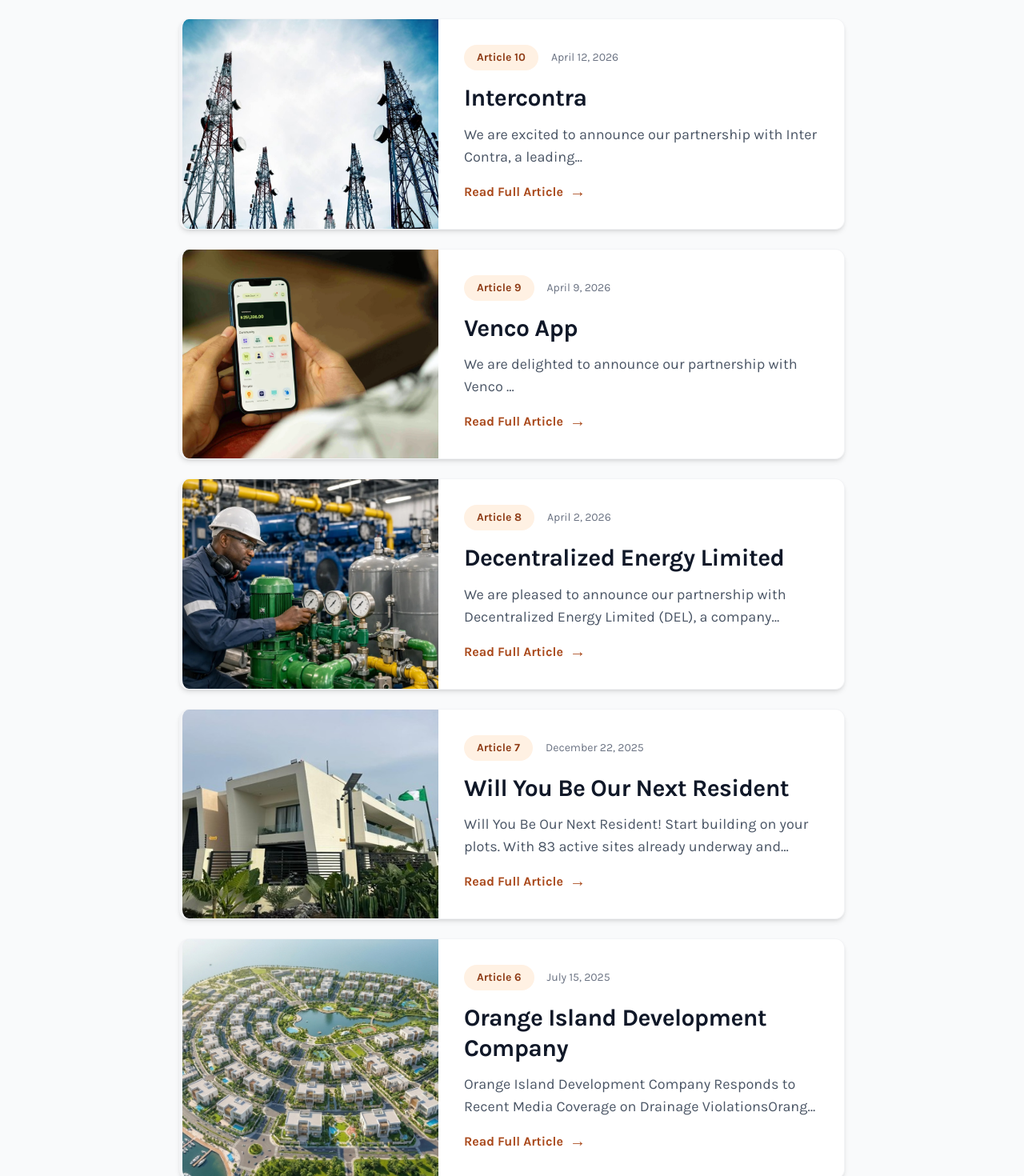
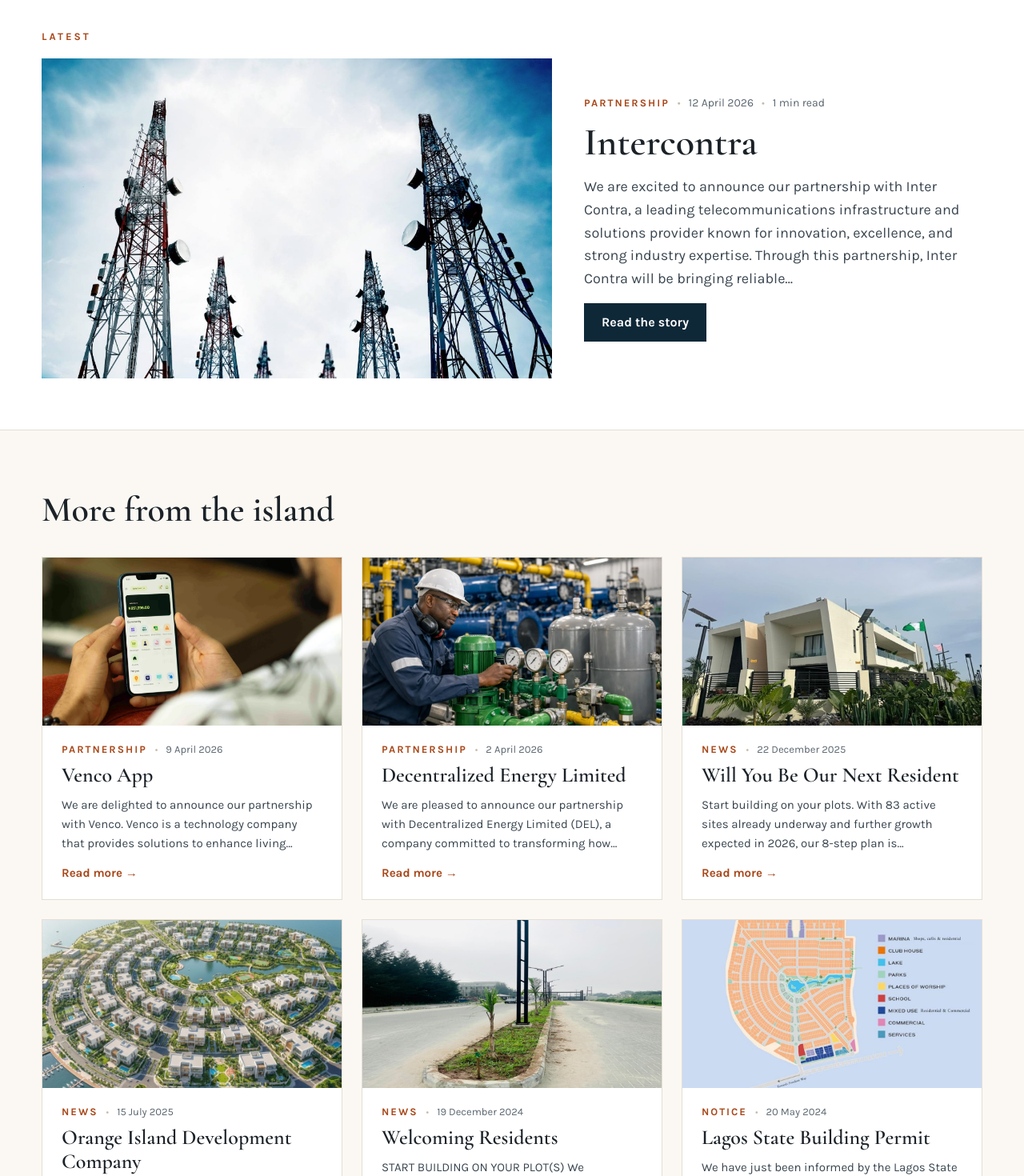
Before and after one commit to oseghale5432/oidc-website, a Next.js app: page /blog in a window 1280 px wide. Shown: the part 440-1910 px from the top of the page at 80% size. Built offline with nearby package versions, Linux system fonts and the light colour scheme.

Commit message:
update changes

```diff
--- a/app/blog/[slug]/page.tsx
+++ b/app/blog/[slug]/page.tsx
@@ -4,6 +4,18 @@ import Image from 'next/image';
 import { notFound } from 'next/navigation';
 import { getBlogPostBySlug, getBlogPosts } from '@/lib/content';
 import PageTitle from '@/components/site/PageTitle';
+import NewsCard from '@/components/site/NewsCard';
+import NewsletterForm from '@/components/site/NewsletterForm';
+import { formatPostDate, postKind, postSummary, readingMinutes } from '@/lib/news';
+
+const SERIF = "var(--font-cormorant), 'Cormorant Garamond', Georgia, serif";
+
+/** Imported posts often repeat the title as their first heading; drop it since the page title shows it. */
+function withoutRepeatedTitle(html: string, title: string) {
+  const norm = (t: string) => t.replace(/<[^>]+>/g, '').replace(/&[#a-z0-9]+;/gi, ' ').replace(/[^a-z0-9]+/gi, ' ').trim().toLowerCase();
+  const m = html.match(/^\s*<(h[1-6])[^>]*>([\s\S]*?)<\/\1>/i);
+  return m && norm(m[2]) === norm(title) ? html.slice(m[0].length) : html;
+}
 
 interface Props {
   params: Promise<{ slug: string }>;
@@ -21,7 +33,7 @@ export async function generateMetadata({ params }: Props): Promise<Metadata> {
 
   return {
     title: `${post.title} - Orange Island Lagos`,
-    description: post.excerpt || 'Read the latest news update from Orange Island Lagos.',
+    description: postSummary(post, 160) || 'Read the latest news update from Orange Island Lagos.',
   };
 }
 
@@ -41,104 +53,60 @@ export default async function BlogPostPage({ params }: Props) {
     notFound();
   }
 
+  const content = withoutRepeatedTitle(post.content || '', post.title);
+  const startsWithImage = /^\s*(<p>\s*)?(<figure[^>]*>\s*)?<img/i.test(content);
+  const more = (await getBlogPosts()).filter((p) => p.slug !== post.slug).slice(0, 3);
+
   return (
-    <div className="bg-white">
+    <div className="tpl">
       <PageTitle
         title={post.title}
         crumbs={[{ label: 'News & media', href: '/blog' }, { label: post.title }]}
-        meta={`${new Date(post.date).toLocaleDateString('en-GB', { year: 'numeric', month: 'long', day: 'numeric' })} · 5 min read`}
+        meta={`${postKind(post)} · ${formatPostDate(post.date)} · ${readingMinutes(post)} min read`}
       />
 
-      {/* Content Section */}
-      <section className="py-16 bg-white">
-        <div className="max-w-3xl mx-auto px-4 sm:px-6 lg:px-8">
-          <article>
-            {/* Featured Image */}
-            {post.image && (
-              <div className="mb-12 rounded-xl overflow-hidden h-96 relative border border-gray-150 shadow-sm">
-                <Image
-                  src={post.image}
-                  alt={post.title}
-                  fill
-                  className="object-cover"
-                  sizes="(max-width: 768px) 100vw, 700px"
-                />
-              </div>
-            )}
-
-            {/* Excerpt */}
-            <div className="mb-8 pb-8 border-b border-gray-250">
-              <p className="text-2xl text-gray-700 leading-relaxed italic font-light">
-                {post.excerpt}
-              </p>
+      <section style={{ background: '#FFFFFF', paddingTop: '56px', paddingBottom: '72px' }}>
+        <div className="wrap" style={{ maxWidth: '860px' }}>
+          {post.image && !startsWithImage && (
+            <div style={{ position: 'relative', aspectRatio: '16 / 9', background: '#0E2838', overflow: 'hidden', marginBottom: '40px' }}>
+              <Image src={post.image} alt="" fill priority sizes="(max-width: 860px) 100vw, 860px" style={{ objectFit: 'cover' }} />
             </div>
-
-            {/* Main Content */}
-            <div className="prose prose-lg max-w-none">
-              <div
-                className="text-gray-800 leading-relaxed text-lg font-light blog-content-html"
-                dangerouslySetInnerHTML={{ __html: post.content }}
-              />
-            </div>
-
-            {/* Post Meta Box */}
-            <div className="mt-12 pt-8 border-t border-gray-200">
-              <div className="bg-gray-50 rounded-xl p-8 border border-gray-150">
-                <h3 className="text-xl font-bold text-gray-900 mb-4">About This Post</h3>
-                <div className="grid md:grid-cols-3 gap-6">
-                  <div>
-                    <p className="text-sm text-gray-500 font-bold mb-2 uppercase">Published</p>
-                    <p className="text-lg text-gray-900 font-medium">
-                      {new Date(post.date).toLocaleDateString('en-US', {
-                        year: 'numeric',
-                        month: 'long',
-                        day: 'numeric',
-                      })}
-                    </p>
-                  </div>
-                  <div>
-                    <p className="text-sm text-gray-500 font-bold mb-2 uppercase">Category</p>
-                    <p className="text-lg text-gray-900 font-medium">Community Update</p>
-                  </div>
-                  <div>
-                    <p className="text-sm text-gray-500 font-bold mb-2 uppercase">Reading Time</p>
-                    <p className="text-lg text-gray-900 font-medium">5 minutes</p>
-                  </div>
-                </div>
-              </div>
-            </div>
-          </article>
+          )}
+          <article className="article-body" dangerouslySetInnerHTML={{ __html: content }} />
+          <div style={{ marginTop: '48px', paddingTop: '24px', borderTop: '1px solid #E5DED3', display: 'flex', flexWrap: 'wrap', gap: '12px', justifyContent: 'space-between', alignItems: 'center' }}>
+            <Link href="/blog" style={{ fontWeight: 700 }}>← All news</Link>
+            <span style={{ fontSize: '15px', color: '#5B6670' }}>
+              Questions? Facilities team: <a href="tel:+2349069893085">0906 989 3085</a>
+            </span>
+          </div>
         </div>
       </section>
 
-      {/* CTA Section */}
-      <section className="bg-gradient-to-r from-amber-600 to-amber-700 text-white py-16">
-        <div className="max-w-3xl mx-auto px-4 sm:px-6 lg:px-8 text-center">
-          <h2 className="text-4xl font-bold mb-6">Interested in Orange Island?</h2>
-          <p className="text-xl text-amber-50 mb-8 font-light">
-            Get in touch with our team to learn more about available properties
-          </p>
-          <Link
-            href="/contact"
-            id="blog-detail-cta-contact"
-            className="inline-block bg-white text-amber-600 px-8 py-4 rounded-lg font-bold hover:bg-amber-50 transition transform hover:scale-105"
-          >
-            Contact Us Today
-          </Link>
-        </div>
-      </section>
+      {more.length > 0 && (
+        <section style={{ paddingTop: '72px', paddingBottom: '72px' }}>
+          <div className="wrap">
+            <div style={{ display: 'flex', flexWrap: 'wrap', justifyContent: 'space-between', alignItems: 'baseline', gap: '12px', marginBottom: '32px' }}>
+              <h2 style={{ margin: 0, fontFamily: SERIF, fontWeight: 600, fontSize: '44px' }}>More from the island</h2>
+              <Link href="/blog" style={{ fontWeight: 700 }}>All news</Link>
+            </div>
+            <div className="g3">
+              {more.map((p) => (
+                <NewsCard key={p.id} post={p} />
+              ))}
+            </div>
+          </div>
+        </section>
+      )}
 
-      {/* Related Posts Link */}
-      <section className="py-16 bg-gray-50 border-t border-gray-150">
-        <div className="max-w-3xl mx-auto px-4 sm:px-6 lg:px-8">
-          <h2 className="text-3xl font-bold text-gray-900 mb-8">More News</h2>
-          <Link
-            href="/blog"
-            id="blog-detail-more-articles"
-            className="inline-flex items-center gap-2 text-amber-600 hover:text-amber-700 font-bold text-lg"
-          >
-            View All Articles →
-          </Link>
+      <section style={{ background: '#F3ECE2', paddingTop: '56px', paddingBottom: '56px' }}>
+        <div className="wrap" style={{ display: 'flex', flexWrap: 'wrap', gap: '40px', alignItems: 'center', justifyContent: 'space-between' }}>
+          <div style={{ flex: '1 1 380px', minWidth: 0 }}>
+            <h2 style={{ margin: '0 0 8px', fontFamily: SERIF, fontWeight: 600, fontSize: '34px' }}>Stay informed</h2>
+            <p style={{ margin: 0, fontSize: '16px', color: '#3A4650' }}>Get development updates, service notices and our newsletter by email.</p>
+          </div>
+          <div style={{ flex: '1 1 420px', minWidth: 0 }}>
+            <NewsletterForm />
+          </div>
         </div>
       </section>
     </div>
--- a/app/blog/page.tsx
+++ b/app/blog/page.tsx
@@ -2,88 +2,89 @@ import type { Metadata } from 'next';
 import Link from 'next/link';
 import Image from 'next/image';
 import { getBlogPosts } from '@/lib/content';
+import { formatPostDate, postKind, postSummary, readingMinutes } from '@/lib/news';
 import PageTitle from '@/components/site/PageTitle';
+import NewsCard from '@/components/site/NewsCard';
+import NewsletterForm from '@/components/site/NewsletterForm';
 
 export const metadata: Metadata = {
-  title: 'News & Updates - Orange Island Lagos',
-  description: 'Stay updated with the latest news, announcements, and development progress at Orange Island Lagos.',
+  title: 'News & Media - Orange Island Lagos',
+  description: 'The latest news, notices, partnerships and newsletters from Orange Island Lagos.',
 };
+
+const SERIF = "var(--font-cormorant), 'Cormorant Garamond', Georgia, serif";
 
 export default async function BlogPage() {
   const posts = await getBlogPosts();
+  const [featured, ...rest] = posts;
 
   return (
-    <div className="bg-white">
+    <div className="tpl">
       <PageTitle
         title="News & media"
-        intro="Stay informed about Orange Island Lagos developments and community news."
+        intro="Updates from the island — partnerships, service notices, building news and our newsletters."
       />
 
-      {/* Blog Posts */}
-      <section className="py-20 bg-gray-50">
-        <div className="max-w-4xl mx-auto px-4 sm:px-6 lg:px-8">
-          {posts.length === 0 ? (
-            <div className="text-center py-12">
-              <p className="text-gray-600 text-lg">No news articles found.</p>
+      {!featured ? (
+        <section style={{ paddingTop: '72px', paddingBottom: '72px' }}>
+          <div className="wrap">
+            <p style={{ margin: 0, fontSize: '18px', color: '#3A4650' }}>No news yet — please check back soon.</p>
           </div>
+        </section>
       ) : (
-            <div className="space-y-6">
-              {posts.map((post, index) => (
-                <Link key={post.id} href={`/blog/${post.slug}`} id={`blog-post-card-${post.slug}`}>
-                  <article className="group bg-white rounded-xl shadow-md hover:shadow-xl transition-all duration-300 overflow-hidden border-l-4 border-amber-600 hover:border-amber-750 flex flex-col md:flex-row border border-gray-100 mb-6">
-                    {post.image && (
-                      <div className="relative w-full md:w-80 h-48 md:h-auto min-h-[192px] overflow-hidden bg-gray-200 flex-shrink-0">
-                        <Image
-                          src={post.image}
-                          alt={post.title}
-                          fill
-                          className="object-cover group-hover:scale-105 transition-transform duration-300"
-                        />
+        <>
+          {/* featured story */}
+          <section style={{ background: '#FFFFFF', paddingTop: '64px', paddingBottom: '64px', borderBottom: '1px solid #E5DED3' }}>
+            <div className="wrap">
+              <span style={{ display: 'block', marginBottom: '20px', fontSize: '13px', letterSpacing: '3px', color: '#A9481A', fontWeight: 700 }}>LATEST</span>
+              <Link href={`/blog/${featured.slug}`} className="news-feature" style={{ display: 'flex', flexWrap: 'wrap', gap: '40px', alignItems: 'center', textDecoration: 'none', color: '#1B2228' }}>
+                <div className="news-feature-img" style={{ flex: '1 1 520px', minWidth: 0, position: 'relative', height: '400px', background: '#0E2838', overflow: 'hidden' }}>
+                  {featured.image && (
+                    <Image src={featured.image} alt="" fill priority sizes="(max-width: 1000px) 100vw, 55vw" className="news-card-img" style={{ objectFit: 'cover' }} />
+                  )}
                 </div>
-                    )}
-                    <div className="p-8 flex-1">
-                      <div className="flex items-center gap-4 mb-4">
-                        <span className="inline-block bg-amber-100 text-amber-700 px-4 py-1.5 rounded-full text-sm font-bold">
-                          Article {posts.length - index}
-                        </span>
-                        <span className="text-gray-500 text-sm">
-                          {new Date(post.date).toLocaleDateString('en-US', {
-                            year: 'numeric',
-                            month: 'long',
-                            day: 'numeric',
-                          })}
-                        </span>
+                <div style={{ flex: '1 1 380px', minWidth: 0, display: 'flex', flexDirection: 'column', gap: '16px' }}>
+                  <div style={{ display: 'flex', flexWrap: 'wrap', alignItems: 'center', gap: '10px', fontSize: '14px' }}>
+                    <span style={{ letterSpacing: '2px', fontWeight: 700, color: '#A9481A', textTransform: 'uppercase', fontSize: '13px' }}>{postKind(featured)}</span>
+                    <span aria-hidden="true" style={{ color: '#C9B8A6' }}>•</span>
+                    <time dateTime={featured.date} style={{ color: '#5B6670' }}>{formatPostDate(featured.date)}</time>
+                    <span aria-hidden="true" style={{ color: '#C9B8A6' }}>•</span>
+                    <span style={{ color: '#5B6670' }}>{readingMinutes(featured)} min read</span>
                   </div>
-                      <h2 className="text-2xl md:text-3xl font-bold text-gray-900 mb-3 group-hover:text-amber-600 transition">
-                        {post.title}
-                      </h2>
-                      <p className="text-gray-600 text-lg mb-4 line-clamp-2 font-light">{post.excerpt}</p>
-                      <p className="text-amber-600 font-semibold inline-flex items-center gap-2 group-hover:gap-3 transition">
-                        Read Full Article <span className="text-xl">→</span>
-                      </p>
+                  <h2 style={{ margin: 0, fontFamily: SERIF, fontWeight: 600, fontSize: '48px', lineHeight: 1.05 }}>{featured.title}</h2>
+                  <p style={{ margin: 0, fontSize: '18px', lineHeight: 1.6, color: '#3A4650' }}>{postSummary(featured, 260)}</p>
+                  <span style={{ display: 'inline-flex', alignSelf: 'flex-start', alignItems: 'center', minHeight: '48px', padding: '0 22px', background: '#0E2838', color: '#FFFFFF', fontWeight: 700 }}>Read the story</span>
                 </div>
-                  </article>
               </Link>
-              ))}
-            </div>
-          )}
             </div>
           </section>
 
-      {/* CTA Section */}
-      <section className="bg-gradient-to-r from-amber-800 to-amber-900 text-white py-16">
-        <div className="max-w-7xl mx-auto px-4 sm:px-6 lg:px-8 text-center">
-          <h2 className="text-4xl font-bold mb-6">Want to Learn More?</h2>
-          <p className="text-xl text-amber-50 mb-8 max-w-2xl mx-auto font-light">
-            Get in touch with us to receive updates about Orange Island developments
-          </p>
-          <Link
-            href="/contact"
-            id="blog-cta-contact-us"
-            className="inline-block bg-white text-amber-600 px-8 py-4 rounded-lg font-bold hover:bg-amber-50 transition transform hover:scale-105"
-          >
-            Contact Us
-          </Link>
+          {/* all stories */}
+          {rest.length > 0 && (
+            <section style={{ paddingTop: '72px', paddingBottom: '72px' }}>
+              <div className="wrap">
+                <h2 style={{ margin: '0 0 32px', fontFamily: SERIF, fontWeight: 600, fontSize: '44px' }}>More from the island</h2>
+                <div className="g3">
+                  {rest.map((post) => (
+                    <NewsCard key={post.id} post={post} />
+                  ))}
+                </div>
+              </div>
+            </section>
+          )}
+        </>
+      )}
+
+      {/* newsletter */}
+      <section style={{ background: '#F3ECE2', paddingTop: '56px', paddingBottom: '56px' }}>
+        <div className="wrap" style={{ display: 'flex', flexWrap: 'wrap', gap: '40px', alignItems: 'center', justifyContent: 'space-between' }}>
+          <div style={{ flex: '1 1 380px', minWidth: 0 }}>
+            <h2 style={{ margin: '0 0 8px', fontFamily: SERIF, fontWeight: 600, fontSize: '34px' }}>Stay informed</h2>
+            <p style={{ margin: 0, fontSize: '16px', color: '#3A4650' }}>Get development updates, service notices and our newsletter by email.</p>
+          </div>
+          <div style={{ flex: '1 1 420px', minWidth: 0 }}>
+            <NewsletterForm />
+          </div>
         </div>
       </section>
     </div>
--- a/app/globals.css
+++ b/app/globals.css
@@ -140,3 +140,30 @@ caption, figcaption, .caption, .font-caption, .font-secondary, .font-serif {
   .hideS { display: none; }
   .hero-h { font-size: 44px !important; }
 }
+
+/* News & media */
+.news-card-img { transition: transform 0.4s ease; }
+.news-card:hover .news-card-img, .news-feature:hover .news-card-img { transform: scale(1.03); }
+.news-feature:hover h2 { color: #A9481A; }
+
+.article-body { font-size: 18px; line-height: 1.75; color: #2A343C; overflow-wrap: break-word; }
+.article-body > :first-child { margin-top: 0; }
+.article-body p { margin: 0 0 1.2em; }
+.article-body h2, .article-body h3, .article-body h4 { font-family: var(--font-secondary); font-weight: 600; color: #1B2228; line-height: 1.15; margin: 1.6em 0 0.5em; }
+.article-body h2 { font-size: 36px; }
+.article-body h3 { font-size: 30px; }
+.article-body h4 { font-size: 24px; }
+.article-body strong { color: #1B2228; }
+.article-body a { color: #A9481A; text-decoration: underline; }
+.article-body ul, .article-body ol { margin: 0 0 1.2em; padding-left: 1.4em; }
+.article-body li { margin-bottom: 0.4em; }
+.article-body img { display: block; max-width: 100%; height: auto !important; margin: 0 auto; }
+.article-body figure { margin: 2em 0; }
+.article-body figure img { width: auto; }
+.article-body blockquote { margin: 1.6em 0; padding: 4px 0 4px 20px; border-left: 4px solid #C9611F; color: #3A4650; font-style: italic; }
+@media (max-width: 640px) {
+  .news-feature-img { height: 240px !important; }
+  .article-body { font-size: 17px; }
+  .article-body h2 { font-size: 30px; }
+  .article-body h3 { font-size: 26px; }
+}
--- /dev/null
+++ b/components/site/NewsCard.tsx
@@ -0,0 +1,32 @@
+import Image from 'next/image';
+import Link from 'next/link';
+import type { BlogPost } from '@/lib/db';
+import { formatPostDate, postKind, postSummary } from '@/lib/news';
+
+const SERIF = "var(--font-cormorant), 'Cormorant Garamond', Georgia, serif";
+
+/** Shared news card: used on News & media and under each article. */
+export default function NewsCard({ post }: { post: BlogPost }) {
+  const summary = postSummary(post, 130);
+  return (
+    <Link href={`/blog/${post.slug}`} className="tile news-card" style={{ display: 'flex', flexDirection: 'column', background: '#FFFFFF', border: '1px solid #E5DED3', textDecoration: 'none', color: '#1B2228', height: '100%', boxSizing: 'border-box' }}>
+      <div style={{ position: 'relative', height: '210px', background: '#0E2838', overflow: 'hidden' }}>
+        {post.image ? (
+          <Image src={post.image} alt="" fill sizes="(max-width: 1000px) 100vw, 33vw" className="news-card-img" style={{ objectFit: 'cover' }} />
+        ) : (
+          <span style={{ position: 'absolute', inset: 0, display: 'flex', alignItems: 'center', justifyContent: 'center', fontFamily: SERIF, fontSize: '28px', color: '#FFFFFF' }}>Orange Island</span>
+        )}
+      </div>
+      <div style={{ display: 'flex', flexDirection: 'column', gap: '10px', padding: '22px 24px 24px', flex: 1 }}>
+        <div style={{ display: 'flex', flexWrap: 'wrap', alignItems: 'center', gap: '10px', fontSize: '13px' }}>
+          <span style={{ letterSpacing: '2px', fontWeight: 700, color: '#A9481A', textTransform: 'uppercase' }}>{postKind(post)}</span>
+          <span aria-hidden="true" style={{ color: '#C9B8A6' }}>•</span>
+          <time dateTime={post.date} style={{ color: '#5B6670' }}>{formatPostDate(post.date)}</time>
+        </div>
+        <h3 style={{ margin: 0, fontFamily: SERIF, fontWeight: 600, fontSize: '26px', lineHeight: 1.15 }}>{post.title}</h3>
+        {summary && <p style={{ margin: 0, fontSize: '15px', lineHeight: 1.6, color: '#3A4650' }}>{summary}</p>}
+        <span style={{ marginTop: 'auto', paddingTop: '6px', fontWeight: 700, fontSize: '15px', color: '#A9481A' }}>Read more →</span>
+      </div>
+    </Link>
+  );
+}
--- /dev/null
+++ b/lib/news.ts
@@ -0,0 +1,58 @@
+import type { BlogPost } from './db';
+
+const ENTITIES: Record<string, string> = {
+  '&nbsp;': ' ',
+  '&amp;': '&',
+  '&#8211;': '–',
+  '&#8212;': '—',
+  '&#8217;': '’',
+  '&#8216;': '‘',
+  '&#8220;': '“',
+  '&#8221;': '”',
+  '&#038;': '&',
+  '&quot;': '"',
+  '&#39;': '’',
+};
+
+/** Plain text of a post's HTML body. */
+export function postText(html: string): string {
+  return html
+    .replace(/<(br|\/p|\/h[1-6]|\/li|\/figure)[^>]*>/gi, ' ')
+    .replace(/<[^>]+>/g, '')
+    .replace(/&[#a-z0-9]+;/gi, (m) => ENTITIES[m] ?? ' ')
+    .replace(/\s+/g, ' ')
+    .trim();
+}
+
+/** A clean one- or two-sentence summary for cards. */
+export function postSummary(post: BlogPost, max = 170): string {
+  // Skip a leading heading (usually a restated title) so the summary starts with the story itself.
+  const body = (post.content || '').replace(/^\s*<(h[1-6])[^>]*>[\s\S]*?<\/\1>/i, '');
+  let text = postText(body) || postText(post.content || '') || postText(post.excerpt || '');
+  // Many imported posts repeat the title as the first line.
+  if (text.toLowerCase().startsWith(post.title.toLowerCase())) {
+    text = text.slice(post.title.length).replace(/^[\s!:.\-–—]+/, '');
+  }
+  if (!text) return '';
+  if (text.length <= max) return text;
+  const cut = text.slice(0, max);
+  return cut.slice(0, cut.lastIndexOf(' ')).replace(/[,;:.\-–—]+$/, '') + '…';
+}
+
+export function readingMinutes(post: BlogPost): number {
+  const words = postText(post.content || '').split(' ').filter(Boolean).length;
+  return Math.max(1, Math.round(words / 200));
+}
+
+export function formatPostDate(date: string): string {
+  return new Date(date).toLocaleDateString('en-GB', { day: 'numeric', month: 'long', year: 'numeric' });
+}
+
+/** Newsletters are image-only posts; label them so readers know what to expect. */
+export function postKind(post: BlogPost): 'Newsletter' | 'Notice' | 'Partnership' | 'News' {
+  const t = `${post.title} ${post.slug}`.toLowerCase();
+  if (t.includes('newsletter')) return 'Newsletter';
+  if (/permit|notice|responds|clearance/.test(t)) return 'Notice';
+  if (/partner|del\b|venco|contra/.test(t)) return 'Partnership';
+  return 'News';
+}
```
Also changed, not shown: app/building/page.tsx (+8 -8 lines). Lines whose indentation alone changed are shown as unchanged.
